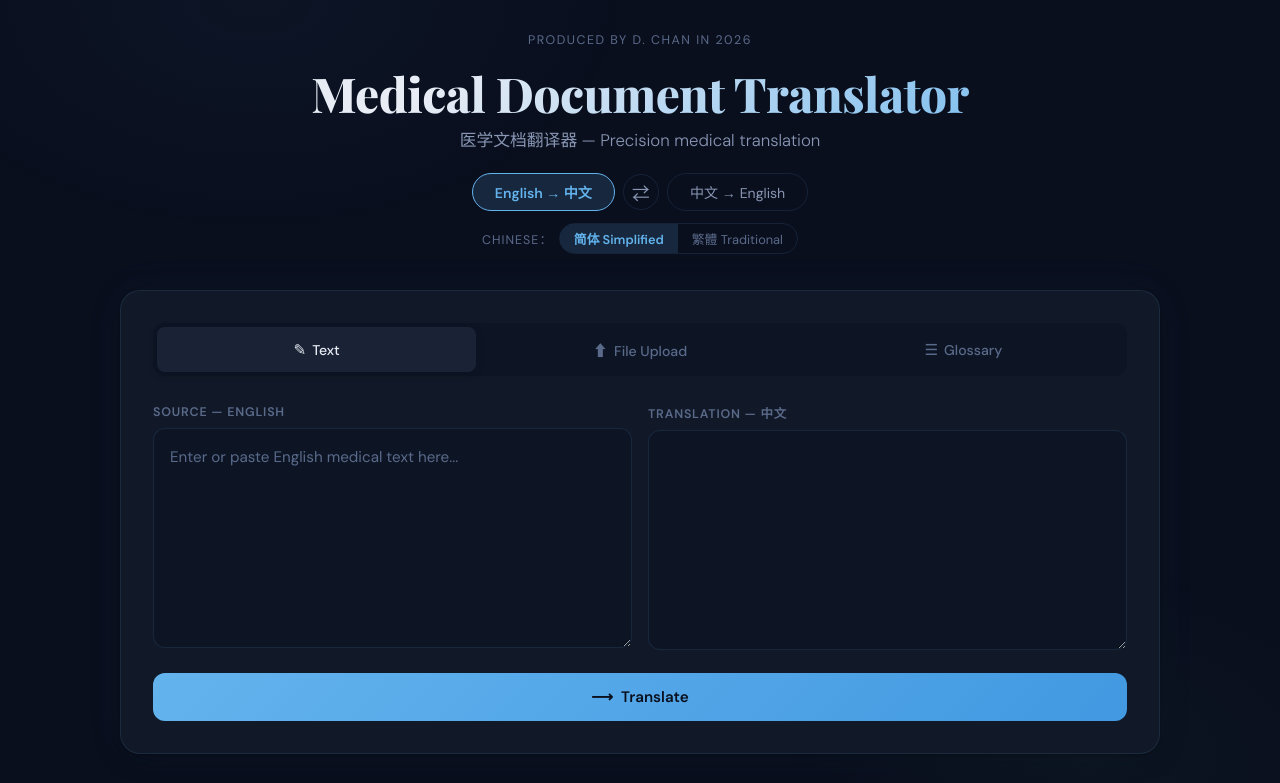
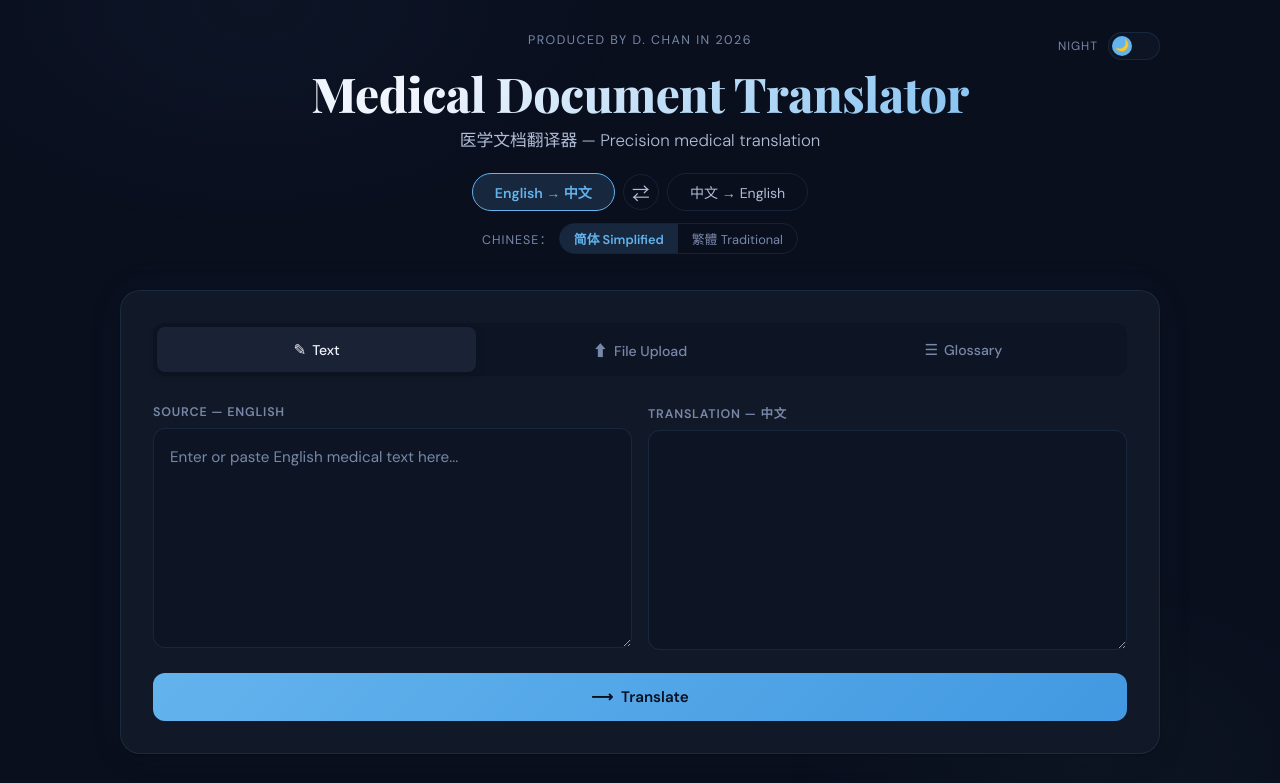
Before and after one commit to dckchan/Medical-Translator, a plain HTML site: page index.html in a window 1280 px wide. Shown: the top 783 px of the page. Drawn offline with nearby package versions, Linux system fonts and the light colour scheme.

Commit message:
Add files via upload

```diff
--- a/index.html
+++ b/index.html
@@ -17,9 +17,9 @@
             --accent-warm: #68d391;
             --accent-glow: rgba(99, 179, 237, 0.15);
             --accent-warm-glow: rgba(104, 211, 145, 0.12);
-            --text-primary: #e8ecf4;
-            --text-secondary: #8896b3;
-            --text-muted: #5a6a8a;
+            --text-primary: #f0f4fc;
+            --text-secondary: #b0bdd6;
+            --text-muted: #7888a8;
             --danger: #fc8181;
             --danger-bg: rgba(252, 129, 129, 0.08);
             --success: #68d391;
@@ -31,6 +31,33 @@
             --shadow-card: 0 4px 24px rgba(0,0,0,0.3), 0 1px 2px rgba(0,0,0,0.2);
             --shadow-glow: 0 0 40px rgba(99, 179, 237, 0.06);
             --transition: 0.25s cubic-bezier(0.4, 0, 0.2, 1);
+            --h1-gradient: linear-gradient(135deg, #f0f4fc 30%, var(--accent) 100%);
+            --btn-primary-text: #0a0f1e;
+        }
+
+        /* ── Day Mode ── */
+        [data-theme="day"] {
+            --bg-primary: #f2f4f8;
+            --bg-card: #ffffff;
+            --bg-card-elevated: #f0f2f6;
+            --bg-input: #f7f8fb;
+            --border-subtle: rgba(30, 60, 110, 0.12);
+            --border-active: rgba(49, 120, 210, 0.35);
+            --accent: #2b6cb0;
+            --accent-warm: #2f855a;
+            --accent-glow: rgba(49, 120, 210, 0.1);
+            --accent-warm-glow: rgba(47, 133, 90, 0.08);
+            --text-primary: #1a202c;
+            --text-secondary: #4a5568;
+            --text-muted: #8695ae;
+            --danger: #e53e3e;
+            --danger-bg: rgba(229, 62, 62, 0.06);
+            --success: #2f855a;
+            --success-bg: rgba(47, 133, 90, 0.06);
+            --shadow-card: 0 4px 24px rgba(0,0,0,0.06), 0 1px 3px rgba(0,0,0,0.08);
+            --shadow-glow: 0 0 40px rgba(49, 120, 210, 0.04);
+            --h1-gradient: linear-gradient(135deg, #1a202c 30%, var(--accent) 100%);
+            --btn-primary-text: #ffffff;
         }
 
         * { margin: 0; padding: 0; box-sizing: border-box; }
@@ -92,7 +119,7 @@
             font-weight: 800;
             font-size: clamp(1.9rem, 4.5vw, 3rem);
             letter-spacing: -0.5px;
-            background: linear-gradient(135deg, #e8ecf4 30%, var(--accent) 100%);
+            background: var(--h1-gradient);
             -webkit-background-clip: text;
             -webkit-text-fill-color: transparent;
             background-clip: text;
@@ -292,7 +319,7 @@
         }
         .btn-primary {
             background: linear-gradient(135deg, var(--accent) 0%, #4299e1 100%);
-            color: #0a0f1e;
+            color: var(--btn-primary-text);
         }
         .btn-primary:hover:not(:disabled) {
             transform: translateY(-1px);
@@ -309,7 +336,7 @@
 
         .btn-success {
             background: var(--success);
-            color: #0a0f1e;
+            color: var(--btn-primary-text);
         }
         .btn-success:hover { box-shadow: 0 4px 16px rgba(104,211,145,0.25); }
 
@@ -392,7 +419,7 @@
             gap: 8px;
             padding: 12px 28px;
             background: var(--success);
-            color: #0a0f1e;
+            color: var(--btn-primary-text);
             text-decoration: none;
             border-radius: var(--radius-md);
             font-weight: 600;
@@ -526,6 +553,65 @@
             letter-spacing: 0.5px;
         }
 
+        /* ── Day mode: hide ambient blobs ── */
+        [data-theme="day"] body::before,
+        [data-theme="day"] body::after { opacity: 0; }
+
+        /* ── Theme Toggle Switch ── */
+        .theme-toggle {
+            position: absolute;
+            top: 0;
+            right: 0;
+            display: flex;
+            align-items: center;
+            gap: 10px;
+        }
+        .theme-toggle-label {
+            font-size: 0.75rem;
+            color: var(--text-muted);
+            text-transform: uppercase;
+            letter-spacing: 1px;
+            user-select: none;
+        }
+        .toggle-track {
+            position: relative;
+            width: 52px;
+            height: 28px;
+            background: var(--bg-input);
+            border: 1.5px solid var(--border-subtle);
+            border-radius: 100px;
+            cursor: pointer;
+            transition: var(--transition);
+            flex-shrink: 0;
+        }
+        .toggle-track:hover { border-color: var(--border-active); }
+        .toggle-thumb {
+            position: absolute;
+            top: 3px;
+            left: 3px;
+            width: 20px;
+            height: 20px;
+            border-radius: 50%;
+            background: var(--accent);
+            transition: var(--transition);
+            display: flex;
+            align-items: center;
+            justify-content: center;
+            font-size: 0.7rem;
+            line-height: 1;
+        }
+        .toggle-thumb::after {
+            content: '🌙';
+            font-size: 0.72rem;
+        }
+        [data-theme="day"] .toggle-thumb {
+            left: 27px;
+            background: #f6ad55;
+        }
+        [data-theme="day"] .toggle-thumb::after {
+            content: '☀️';
+        }
+
         /* Smooth scroll */
         ::-webkit-scrollbar { width: 8px; }
         ::-webkit-scrollbar-track { background: transparent; }
@@ -538,7 +624,13 @@
 </head>
 <body>
     <div class="app-shell">
-        <div class="header">
+        <div class="header" style="position:relative;">
+            <div class="theme-toggle" id="themeToggle" onclick="toggleTheme()" title="Switch day / night mode">
+                <span class="theme-toggle-label" id="themeLabel">Night</span>
+                <div class="toggle-track">
+                    <div class="toggle-thumb"></div>
+                </div>
+            </div>
             <div class="credit">Produced by D. Chan in 2026</div>
             <h1>Medical Document Translator</h1>
             <p class="subtitle">医学文档翻译器 — Precision medical translation</p>
@@ -822,6 +914,21 @@
         let translatedContent = '';
         let currentDirection = 'en-zh';
         let chineseVariant = 'simplified'; // 'simplified' or 'traditional'
+
+        // ═══════════════════════════════════════════════
+        //  THEME TOGGLE (Night / Day)
+        // ═══════════════════════════════════════════════
+        function toggleTheme() {
+            const html = document.documentElement;
+            const isDay = html.getAttribute('data-theme') === 'day';
+            if (isDay) {
+                html.removeAttribute('data-theme');
+                document.getElementById('themeLabel').textContent = 'Night';
+            } else {
+                html.setAttribute('data-theme', 'day');
+                document.getElementById('themeLabel').textContent = 'Day';
+            }
+        }
 
         // ═══════════════════════════════════════════════
         //  GLOSSARY CATEGORIES
```
